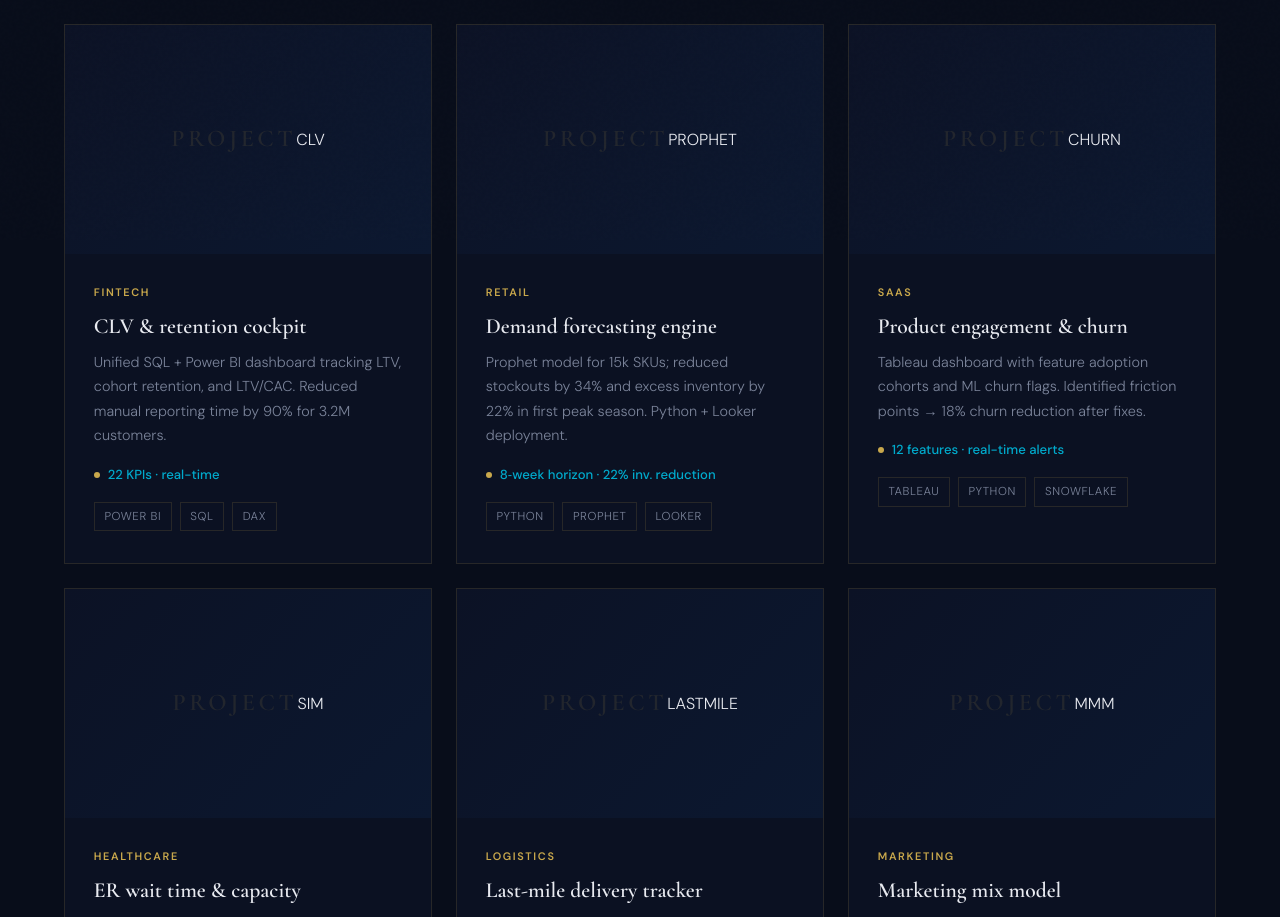
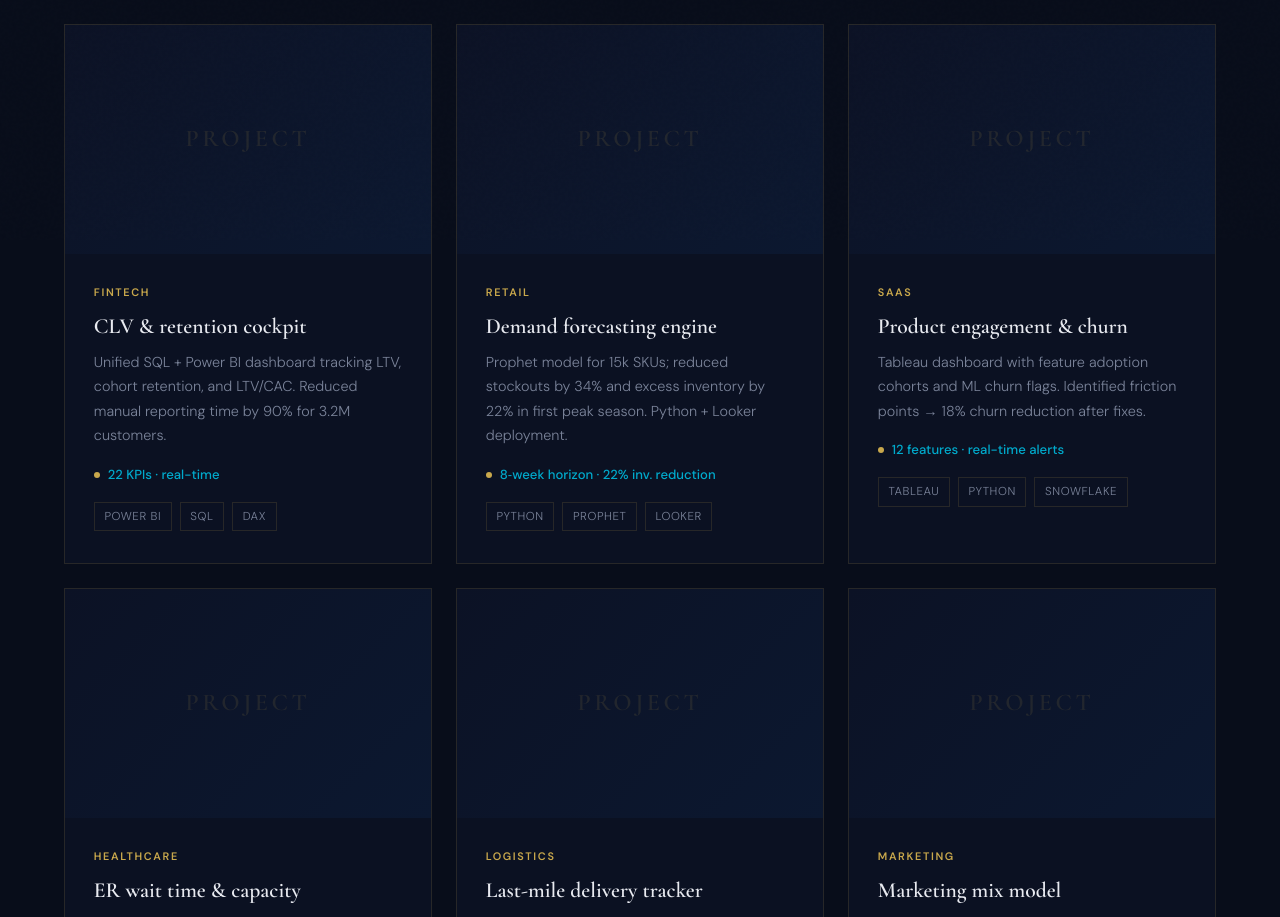
Before and after one commit to ian441/Reuben-Analytics-Studio, a website: page portfolio.html in a window 1280 px wide. Shown: the part 560-1477 px from the top of the page. Drawn offline with nearby package versions, Linux system fonts and the light colour scheme.

Commit message:
Initial commit

```diff
--- a/portfolio.html
+++ b/portfolio.html
@@ -51,7 +51,7 @@
 
         <!-- 1. Fintech / SaaS – CLV Dashboard -->
         <div class="portfolio-card reveal">
-          <div class="portfolio-card-image"><span class="card-icon">CLV</span></div>
+          <div class="portfolio-card-image"><span class="card-icon"></span></div>
           <div class="portfolio-card-body">
             <div class="portfolio-card-tag">Fintech</div>
             <h3>CLV & retention cockpit</h3>
@@ -63,7 +63,7 @@
 
         <!-- 2. E‑commerce / Retail – Demand forecast -->
         <div class="portfolio-card reveal">
-          <div class="portfolio-card-image"><span class="card-icon">PROPHET</span></div>
+          <div class="portfolio-card-image"><span class="card-icon"></span></div>
           <div class="portfolio-card-body">
             <div class="portfolio-card-tag">Retail</div>
             <h3>Demand forecasting engine</h3>
@@ -75,7 +75,7 @@
 
         <!-- 3. SaaS – Product usage & churn flags -->
         <div class="portfolio-card reveal">
-          <div class="portfolio-card-image"><span class="card-icon">CHURN</span></div>
+          <div class="portfolio-card-image"><span class="card-icon"></span></div>
           <div class="portfolio-card-body">
             <div class="portfolio-card-tag">SaaS</div>
             <h3>Product engagement & churn</h3>
@@ -87,7 +87,7 @@
 
         <!-- 4. Healthcare – ER capacity planning -->
         <div class="portfolio-card reveal">
-          <div class="portfolio-card-image"><span class="card-icon">SIM</span></div>
+          <div class="portfolio-card-image"><span class="card-icon"></span></div>
           <div class="portfolio-card-body">
             <div class="portfolio-card-tag">Healthcare</div>
             <h3>ER wait time & capacity</h3>
@@ -99,7 +99,7 @@
 
         <!-- 5. Logistics – Last mile efficiency -->
         <div class="portfolio-card reveal">
-          <div class="portfolio-card-image"><span class="card-icon">LASTMILE</span></div>
+          <div class="portfolio-card-image"><span class="card-icon"></span></div>
           <div class="portfolio-card-body">
             <div class="portfolio-card-tag">Logistics</div>
             <h3>Last‑mile delivery tracker</h3>
@@ -111,7 +111,7 @@
 
         <!-- 6. Marketing – MMM optimization -->
         <div class="portfolio-card reveal">
-          <div class="portfolio-card-image"><span class="card-icon">MMM</span></div>
+          <div class="portfolio-card-image"><span class="card-icon"></span></div>
           <div class="portfolio-card-body">
             <div class="portfolio-card-tag">Marketing</div>
             <h3>Marketing mix model</h3>
```
